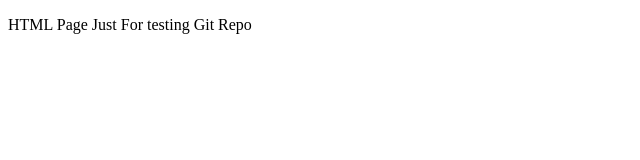
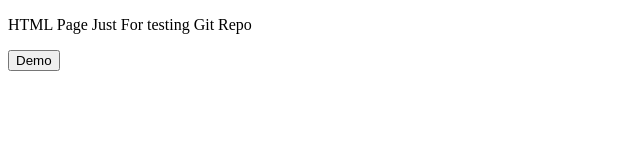
Before and after one commit to jackop125/testingrepo, a plain HTML site: page index.html in a window 1280 px wide. Shown: the whole page, without its empty margins (0-640 px from the left). Drawn offline with Linux system fonts and the light colour scheme.

Commit message:
new branch code added

```diff
--- a/index.html
+++ b/index.html
@@ -7,5 +7,6 @@
 </head>
 <body>
     <p>HTML Page Just For testing Git Repo</p>
+    <button>Demo</button>
 </body>
 </html>
```
